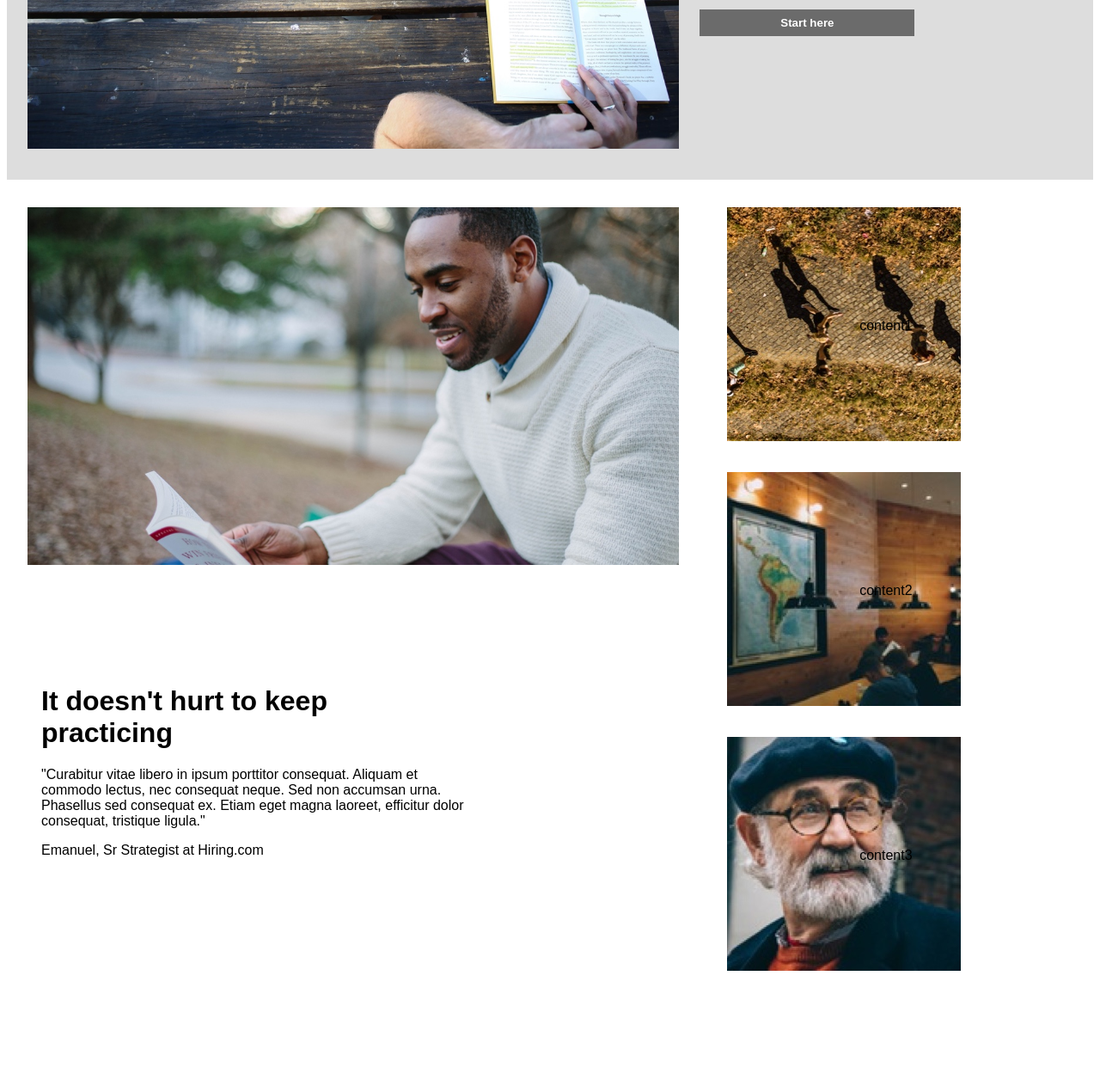
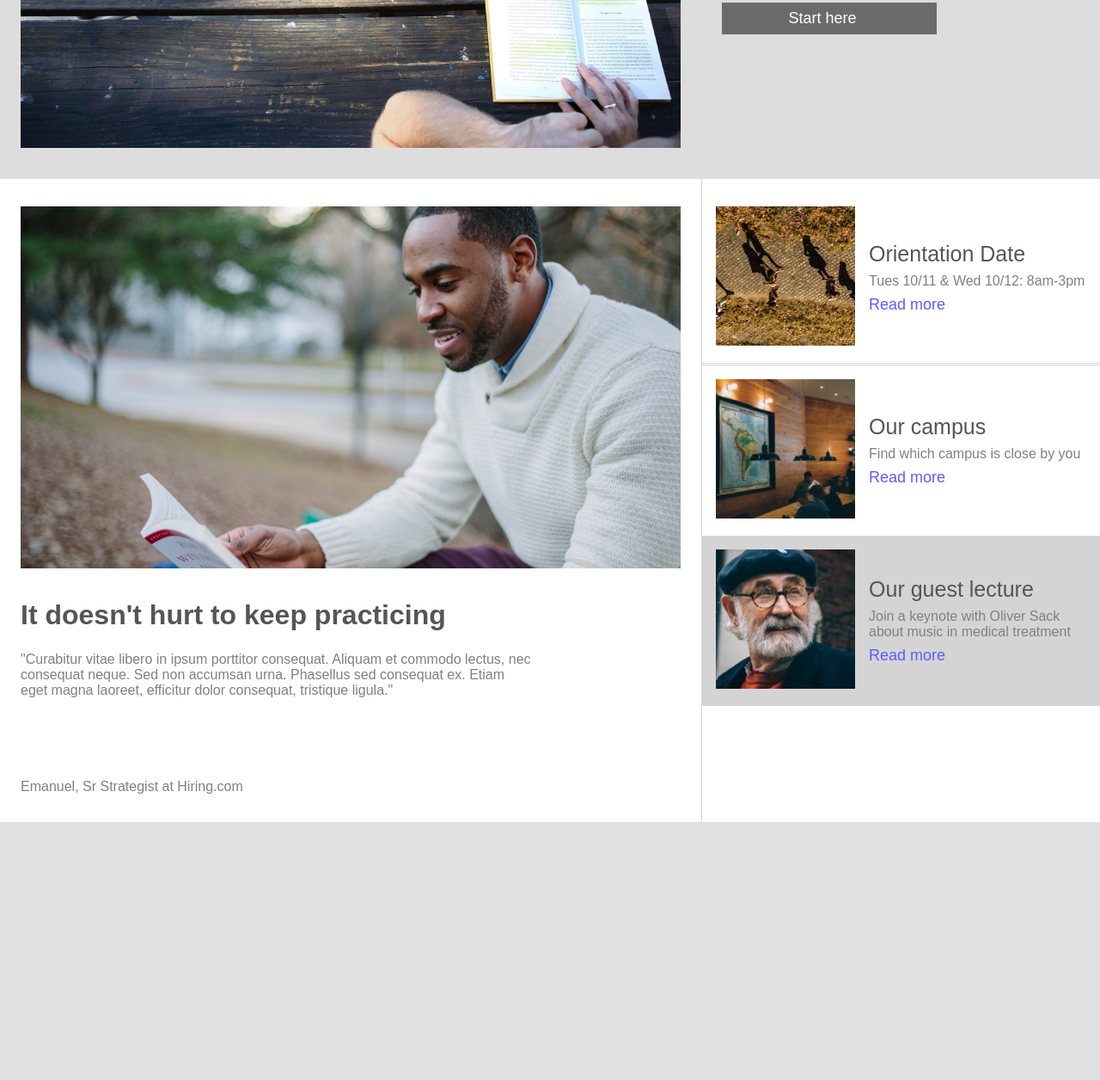
Before and after one commit to Cjmac2021/colmaracademy, a plain HTML site: page index.html in a window 1280 px wide. Shown: the part 492-1748 px from the top of the page at 86% size. Before the commit the page ends 1665 px from the top, so only its background shows below. Drawn offline with Linux system fonts and the light colour scheme.

Commit message:
finished first two dections with responsive formatting

```diff
--- a/index.html
+++ b/index.html
@@ -1,5 +1,6 @@
 <!DOCTYPE html>
 <html lang="en">
+
 <head>
     <meta charset="UTF-8">
     <meta http-equiv="X-UA-Compatible" content="IE=edge">
@@ -7,6 +8,7 @@
     <link href="./resources/css/style.css" rel="stylesheet" type="text/css">
     <title>Colmar-Academy</title>
 </head>
+
 <body>
     <header>
         <div class="logo">
@@ -25,10 +27,10 @@
             <a href="#"><img src="./resources/images/ic-on-campus.svg"></a>
             <a href="#"><img src="./resources/images/ic-online.svg"></a>
             <a href="#"><img src="./resources/images/ic-login.svg"></a>
-          </nav>
+        </nav>
     </header>
     <main>
-      <div id="features">
+        <div id="features">
             <div class="image-container">
                 <img src="./resources/images/banner.jpg" />
             </div>
@@ -36,44 +38,87 @@
                 <h1>Learn something new everyday</h1>
                 <h3>Lorum ipsum dolor sit amet,</h3>
                 <h3>consectetur adipiscing elit.</h3>
-                <button>Start here</button>
+                <button><a class="button" href="#">Start here</a></button>
             </div>
         </div>
         <div id="practice">
-            <div class="image-container">
+            <div class="image-container0">
                 <img src="./resources/images/information-main.jpg" alt="Man reading book">
-                <div class="content">
+                <div class="main-content">
                     <h1>It doesn't hurt to keep practicing</h1>
                     <p>
-                        "Curabitur vitae libero in ipsum porttitor consequat. Aliquam et commodo lectus,
-                        nec consequat neque. Sed non accumsan urna. Phasellus sed consequat ex. Etiam
-                        eget magna laoreet, efficitur dolor consequat, tristique ligula."
+                        "Curabitur vitae libero in ipsum porttitor consequat. Aliquam et commodo lectus, nec consequat neque. Sed non accumsan urna. Phasellus sed consequat ex. Etiam eget magna laoreet, efficitur dolor consequat, tristique ligula."
                     </p>
                     <p class="ref">Emanuel, Sr Strategist at Hiring.com</p>
                 </div>
             </div>
             <div class="info">
-                <div class="info-container">
+                <div class="info-container1">
                     <div class="info-image">
                         <img src="./resources/images/information-orientation.jpg" alt="aerial viwe of people">
                     </div>
-                    <div class="content">content1</div>
+                    <div class="content">
+                        <h2>Orientation Date</h2>
+                        <p>Tues 10/11 & Wed 10/12: 8am-3pm</p>
+                        <a class="info-link" href="#">Read more</a>
+                    </div>
                 </div>
-                <div class="info-container">
+                <div class="mobile-container">
+                    <div class="info-image">
+                        <img src="resources/images/information-orientation-mobile.jpg" alt="aerial viwe of people">
+                    </div>
+                    <div class="content">
+                        <h2>Orientation Date</h2>
+                        <p>Tues 10/11 & Wed 10/12: 8am-3pm</p>
+                        <a class="info-link" href="#">Read more</a>
+                    </div>
+                </div>
+                <div class="info-container2">
                     <div class="info-image">
                         <img src="./resources/images/information-campus.jpg" alt="people in room">
                     </div>
-                    <div class="content">content2</div>
+                    <div class="content">
+                        <h2>Our campus</h2>
+                        <p>Find which campus is close by you</p>
+                        <a class="info-link" href="#">Read more</a>
+                    </div>
                 </div>
-                <div class="info-container">
+                <div class="mobile-container">
                     <div class="info-image">
-                    <img src="./resources/images/information-guest-lecture.jpg" alt="professors face">
+                        <img src="./resources/images/information-campus-mobile.jpg" alt="people in room">
                     </div>
-                    <div class="content">content3</div>
+                    <div class="content">
+                        <h2>Our campus</h2>
+                        <p>Find which campus is close by you</p>
+                        <a class="info-link" href="#">Read more</a>
+                    </div>
+                </div>
+                <div class="guest">
+                    <div class="info-image">
+                        <img src="./resources/images/information-guest-lecture.jpg" alt="professors face">
+                    </div>
+                    <div class="content">
+                        <h2>Our guest lecture</h2>
+                        <p>Join a keynote with Oliver Sack about music in medical treatment</p>
+                        <a class="info-link" href="#">Read more</a>
+                    </div>
+                </div>
+                <div class="mobile-container">
+                    <div class="info-image">
+                        <img src="./resources/images/information-guest-lecture-mobile.jpg" alt="professors face">
+                    </div>
+                    <div class="content">
+                        <h2>Our guest lecture</h2>
+                        <p>Join a keynote with Oliver Sack about music in medical treatment</p>
+                        <a class="info-link" href="#">Read more</a>
+                    </div>
                 </div>
             </div>
         </div>
-    </div>
+        <div id="learning">
+
+        </div>
+        </div>
 
 
 
@@ -86,4 +131,5 @@
 
 
 </body>
+
 </html>
--- a/resources/css/style.css
+++ b/resources/css/style.css
@@ -1,7 +1,7 @@
 body {
     font-family: sans-serif;
+    margin: 0px;
 }
-
 
 header {
     height: 64px;
@@ -30,6 +30,7 @@ a {
     color: rgb(82, 82, 82);
     text-decoration: none;
 }
+
 header .imagelogo {
     height: 3rem;
 }
@@ -46,22 +47,25 @@ header .mobile {
 #features {
     display: flex;
     background-color: rgb(221, 221, 221);
-    width: 100%;
 }
 
-  #features .image-container {
+.image-container,
+.image-container0 {
     padding: 32px 24px;
-    width: 60%;
+    max-width: 60%;
 }
 
-  #features .image-container img {
-    max-width: 100%;
+.image-container img,
+.image-container0 img {
+    width: 100%;
 }
 
 #features .content {
     margin: auto 0;
     flex: 1;
     padding-bottom: 20px;
+    max-width: 400px;
+    padding-left: 24px;
 }
 
 #features .content h1 {
@@ -71,7 +75,7 @@ header .mobile {
 }
 
 #features .content h3 {
-    color:rgb(85, 85, 85);
+    color: rgb(85, 85, 85);
     font-size: 1.6rem;
 }
 
@@ -80,85 +84,163 @@ header .mobile {
     border: none;
     padding: 8px;
     width: 250px;
+}
+
+.button {
     color: white;
-    font-weight: bold;
+}
+
+a {
+    text-decoration: none;
+    color: rgb(92, 92, 255);
 }
 
 @media only screen and (max-width: 720px) {
     #features {
         flex-flow: column;
     }
-
     header .mobile {
         display: flex;
-     justify-content:space-around;
+        justify-content: space-around;
         width: 100%;
     }
-
     header nav {
         display: none;
     }
-
-    #features .image-container {
+    .image-container {
+        max-width: 100%;
+    }
+    #features,
+    .image-container,
+    .image-container0 {
         width: 100%;
         padding: 0;
     }
-
     #features .content {
         padding: 32px 16px;
     }
-
-    .logoname, .logoname2, .logo {
+    .logoname,
+    .logoname2,
+    .logo {
         display: none;
     }
-
     h1 {
         margin-top: 0px;
         font-size: 2rem;
     }
-
     #features .content button {
         margin-top: 14px;
         width: 100%;
         padding: 10px;
         background-color: rgb(165, 165, 165);
-
     }
     #features .content h3 {
         margin: 10px 0px
     }
+    .image-container0 {
+        display: none;
+    }
+    .info .info-container1,
+    .info .info-container2,
+    .info .guest {
+        display: none;
+    }
+    .mobile-container .info-image {
+        max-width: 100%;
+    }
+    #practice .info {
+        width: 100%;
+    }
+    .content {
+        padding-left: 32px;
+    }
+    .content {
+        padding-bottom: 16px;
+    }
+    .info {
+        padding-bottom: 16px;
+    }
+}
 
+@media only screen and (min-width: 720px) {
+    .mobile-container {
+        display: none;
+    }
 }
 
 #practice {
     display: flex;
-    width: 100%;
-    flex:1;
 }
-  #practice .image-container {
-    display: flex;
-    flex-direction: column;
-    padding: 32px 24px;
-    max-width: 60%;
+
+.main-content h1 {
+    margin-top: 32px;
+    margin-bottom: 24px;
+    color: rgb(85, 85, 85);
+}
+
+h2 {
+    font-size: 25px;
+    font-weight: normal;
+    margin: 0px;
+    color: rgb(85, 85, 85);
+}
+
+.main-content p {
+    margin-bottom: 0px;
+    max-width: 598px;
+    color: grey;
+}
+
+.content p {
+    margin: 8px 0px;
+    color: grey;
 }
 
 .info {
-    padding: 16px 16px;
+    padding-top: 16px;
     width: 40%;
-  }
-
-  .info-container {
-    display: flex;
-    padding: 16px 16px;
+    border-left: solid rgb(212, 212, 212) 1px;
 }
 
 .info-image {
-    width: 35%;
+    padding: 16px;
+    max-width: 35%;
     height: auto;
 }
 
-  #practice .content {
-    margin: auto 16px;
-    width: 65%;
+.info-image img {
+    width: 100%;
+}
 
+.info-container1,
+.info-container2,
+.guest {
+    display: flex;
 }
+
+.info-container1 {
+    border-bottom: solid rgb(212, 212, 212) 1px;
+    margin-bottom: 1px;
+}
+
+.info-container2 {
+    border-top: solid rgb(212, 212, 212) 1px;
+}
+
+.content {
+    margin: auto 0;
+    max-width: 260px;
+}
+
+.guest {
+    background-color: rgb(212, 212, 212);
+}
+
+.ref {
+    margin-top: 94px;
+}
+
+#learning {
+    background-color: rgb(224, 224, 224);
+    height: 300px;
+}
```
Lines whose indentation alone changed are shown as unchanged.
